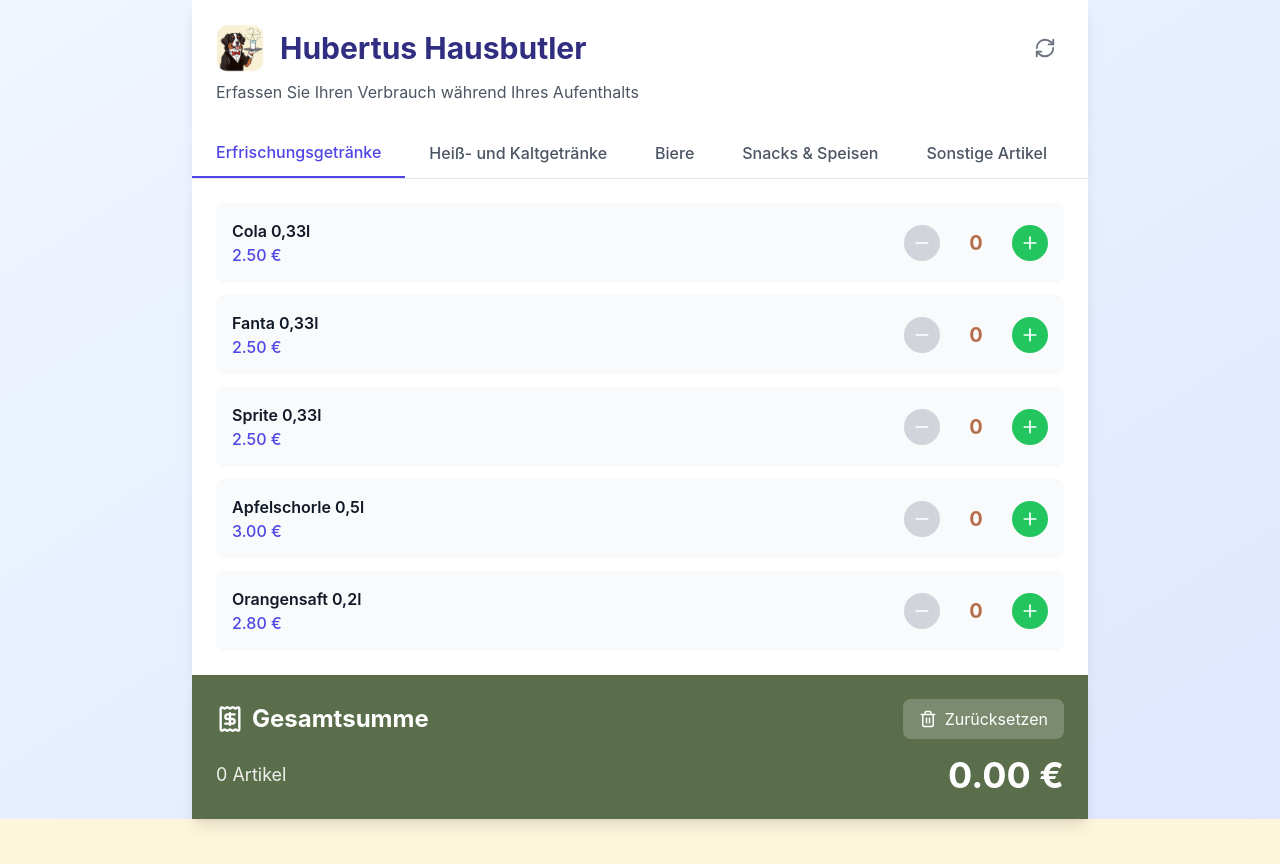
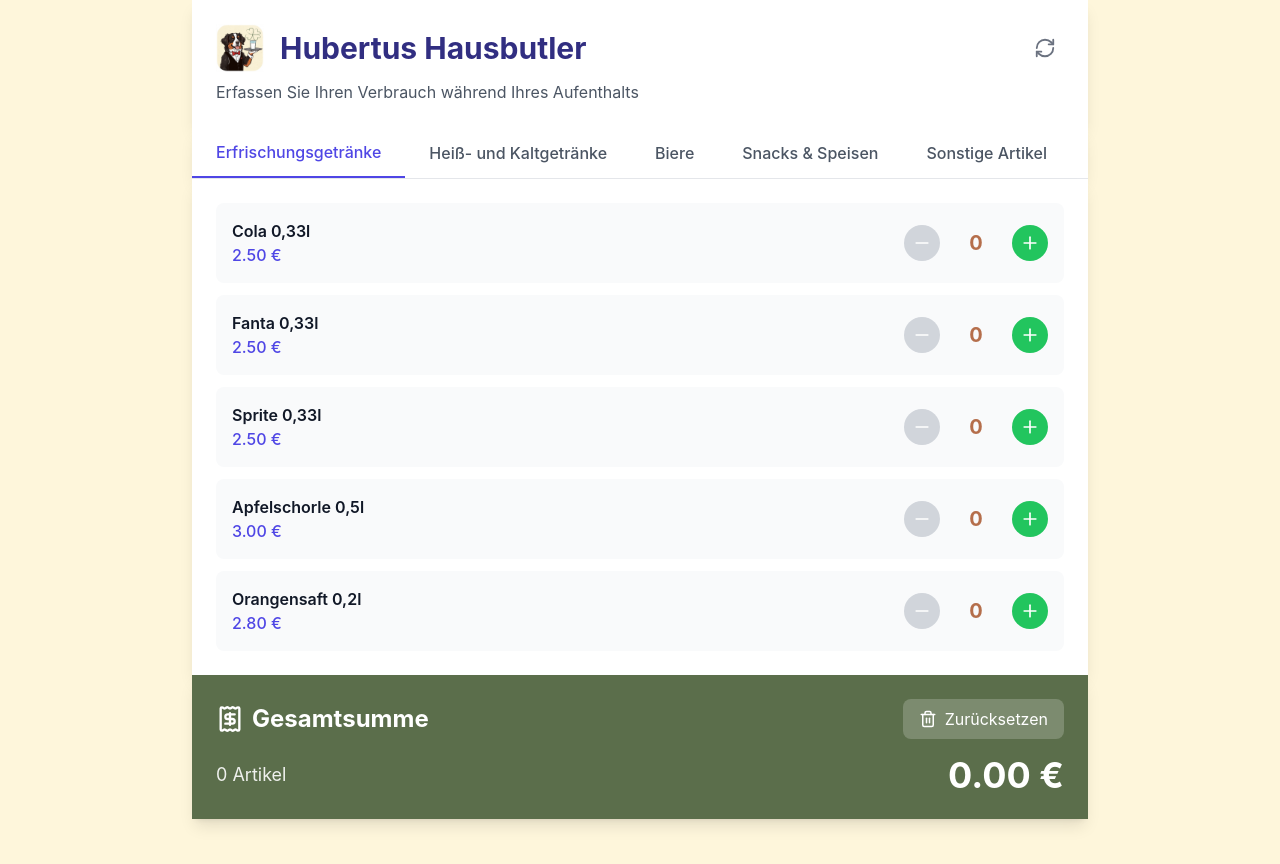
Before and after one commit to sLoPPydrive/hausbutler, a SvelteKit app: page / in a window 1280 px wide. Shown: the top 864 px of the page. Built offline with nearby package versions, Linux system fonts and the light colour scheme; no server answers.

Commit message:
Replace white

```diff
--- a/src/routes/+page.svelte
+++ b/src/routes/+page.svelte
@@ -193,7 +193,7 @@
   <meta name="viewport" content="width=device-width, initial-scale=1, maximum-scale=1, user-scalable=no" />
 </svelte:head>
 
-<div class="min-h-screen bg-gradient-to-br from-blue-50 to-indigo-100">
+<div class="min-h-screen" style="background-color: #fef6db;">
   <div class="max-w-4xl mx-auto">
 
     <!-- Header -->
```
